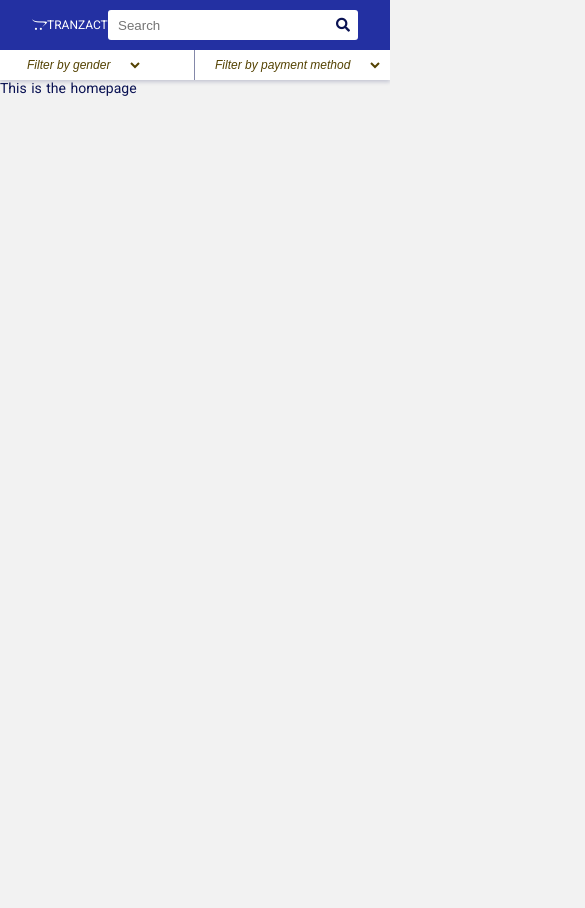
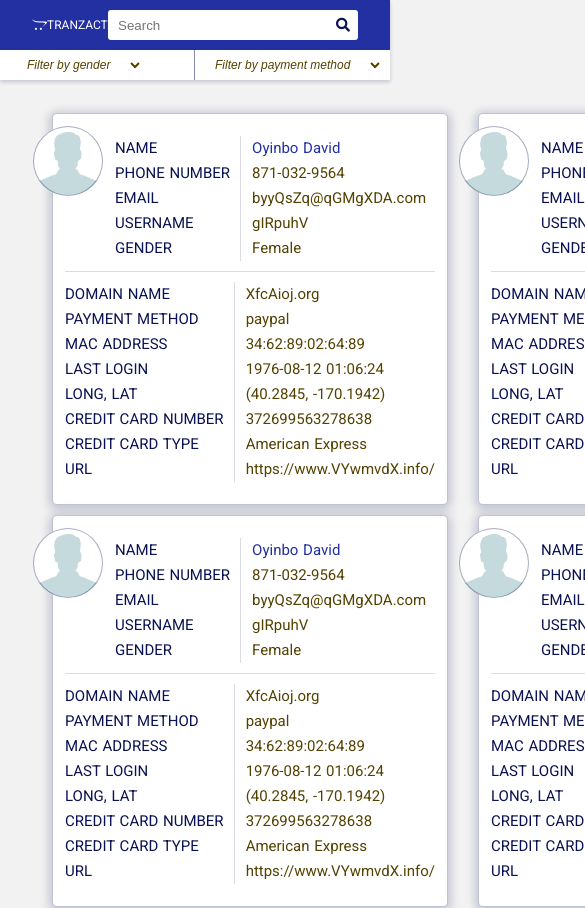
Before and after one commit to osobotu/enye-tranzact-frontend, a Nuxt app: page / in a window 390 px wide. Shown: the top 908 px of the page, 585 px wide, since content can reach past the window. Before the commit the page ends 844 px from the top, so only its background shows below. Built offline with nearby package versions, Linux system fonts and the light colour scheme.

Commit message:
User details mobile

```diff
--- a/assets/styles/styles.scss
+++ b/assets/styles/styles.scss
@@ -5,7 +5,10 @@
   --body-padding: 32px;
 
   @media only screen and (min-width: 768px) {
-    --body-padding: 64px;
+    --body-padding: 48px;
+  }
+  @media only screen and (min-width: 1024px) {
+    --body-padding: 52px;
   }
 }
 
--- a/components/NavbarComponent.vue
+++ b/components/NavbarComponent.vue
@@ -61,6 +61,9 @@ export default {
 @import "~assets/styles/variables";
 
 .navbar {
+  position: sticky;
+  top: 0;
+  z-index: 10;
   box-shadow: 0px 2px 4px rgba($color1, 0.2);
   .top {
     padding: 0 var(--body-padding);
@@ -70,6 +73,7 @@ export default {
     height: 50px;
     background: $color3;
     color: white;
+
     .brand {
       text-transform: uppercase;
       font-size: 12px;
--- /dev/null
+++ b/components/UserDetails.vue
@@ -0,0 +1,129 @@
+<template>
+  <div class="user-details">
+    <div class="content">
+      <div class="profile-photo"></div>
+      <div class="top">
+        <div class="question-responses">
+          <div class="questions">
+            <div class="question">Name</div>
+            <div class="question">Phone Number</div>
+            <div class="question">Email</div>
+            <div class="question">Username</div>
+            <div class="question">Gender</div>
+          </div>
+          <div class="divider"></div>
+          <div class="responses">
+            <div class="response name">Oyinbo David</div>
+            <div class="response">871-032-9564</div>
+            <div class="response">byyQsZq@qGMgXDA.com</div>
+            <div class="response">gIRpuhV</div>
+            <div class="response">Female</div>
+          </div>
+        </div>
+      </div>
+      <div class="divider"></div>
+      <div class="bottom">
+        <div class="question-responses">
+          <div class="questions">
+            <div class="question">Domain Name</div>
+            <div class="question">Payment Method</div>
+            <div class="question">Mac Address</div>
+            <div class="question">Last Login</div>
+            <div class="question">LONG, LAT</div>
+            <div class="question">Credit card number</div>
+            <div class="question">credit card type</div>
+            <div class="question">url</div>
+          </div>
+          <div class="divider"></div>
+          <div class="responses">
+            <div class="response">XfcAioj.org</div>
+            <div class="response">paypal</div>
+            <div class="response">34:62:89:02:64:89</div>
+            <div class="response">1976-08-12 01:06:24</div>
+            <div class="response">(40.2845, -170.1942)</div>
+            <div class="response">372699563278638</div>
+            <div class="response">American Express</div>
+            <div class="response">https://www.VYwmvdX.info/</div>
+          </div>
+        </div>
+      </div>
+    </div>
+  </div>
+</template>
+
+<script>
+export default {};
+</script>
+
+<style lang="scss">
+@import "~assets/styles/variables";
+
+.user-details {
+  width: 100%;
+  --profile-photo-size: 70px;
+  --profile-photo-overflow: 20px;
+  --content-padding: 12px;
+  padding-left: var(--profile-photo-overflow);
+
+  .content {
+    width: 100%;
+    background: white;
+    border-radius: 5px;
+    border: 1px solid rgba($color1, 0.25);
+    box-shadow: 0px 2px 10px 3px rgba($color1, 0.2);
+    padding: var(--content-padding);
+    position: relative;
+
+    & > .profile-photo {
+      position: absolute;
+      top: var(--content-padding);
+      left: calc(-1 * var(--profile-photo-overflow));
+      height: var(--profile-photo-size);
+      width: var(--profile-photo-size);
+
+      border-radius: 50%;
+      background: url("/images/male.jpg");
+      background-position: center center;
+      background-size: cover;
+      background-repeat: no-repeat;
+      border: 1px solid rgba($color1, 0.35);
+    }
+    & > .divider {
+      height: 1px;
+      background: rgba($color1, 0.15);
+      width: 100%;
+    }
+
+    .top {
+        padding-left: calc( var(--profile-photo-size) - var(--profile-photo-overflow))
+    }
+  }
+
+  .question-responses {
+    display: grid;
+    grid-template-columns: max-content 2px 1fr;
+    gap: 10px;
+    margin-top: 10px;
+    margin-bottom: 10px;
+    line-height: 25px;
+    font-size: 15px;
+
+    .question {
+      text-transform: uppercase;
+      color: $color1;
+    }
+
+    .response {
+      color: $color4;
+      &.name {
+        color: $color3;
+      }
+    }
+
+    & > .divider {
+      width: 1px;
+      background: rgba($color1, 0.15);
+    }
+  }
+}
+</style>
--- a/pages/index.vue
+++ b/pages/index.vue
@@ -1,16 +1,38 @@
 <template>
-  <div class='container'>
+  <div class="container">
     <navbar-component />
-    This is the homepage
+    <section class="main-section">
+      <div class="user-details-container" v-for="i in 20" :key="i">
+        <user-details />
+      </div>
+    </section>
   </div>
 </template>
 
 <script>
-import NavbarComponent from "~/components/NavbarComponent"
+import NavbarComponent from "~/components/NavbarComponent";
+import UserDetails from "~/components/UserDetails";
 
-export default {}
+export default {
+  components: {
+    NavbarComponent,
+    UserDetails
+  }
+};
 </script>
 
 <style lang="scss">
+@import "~assets/styles/variables";
+.main-section {
+  padding: 5px var(--body-padding);
+  margin-top: 2rem;
 
+  display: grid;
+  gap: 10px;
+  grid-template-columns: repeat(3, 1fr);
+
+  @media only screen and (min-width: 1024px) {
+    grid-template-columns: repeat(3, 1fr);
+  }
+}
 </style>
```
Also changed, not shown: static/images/female.jpg (added), static/images/male.jpg (added).
